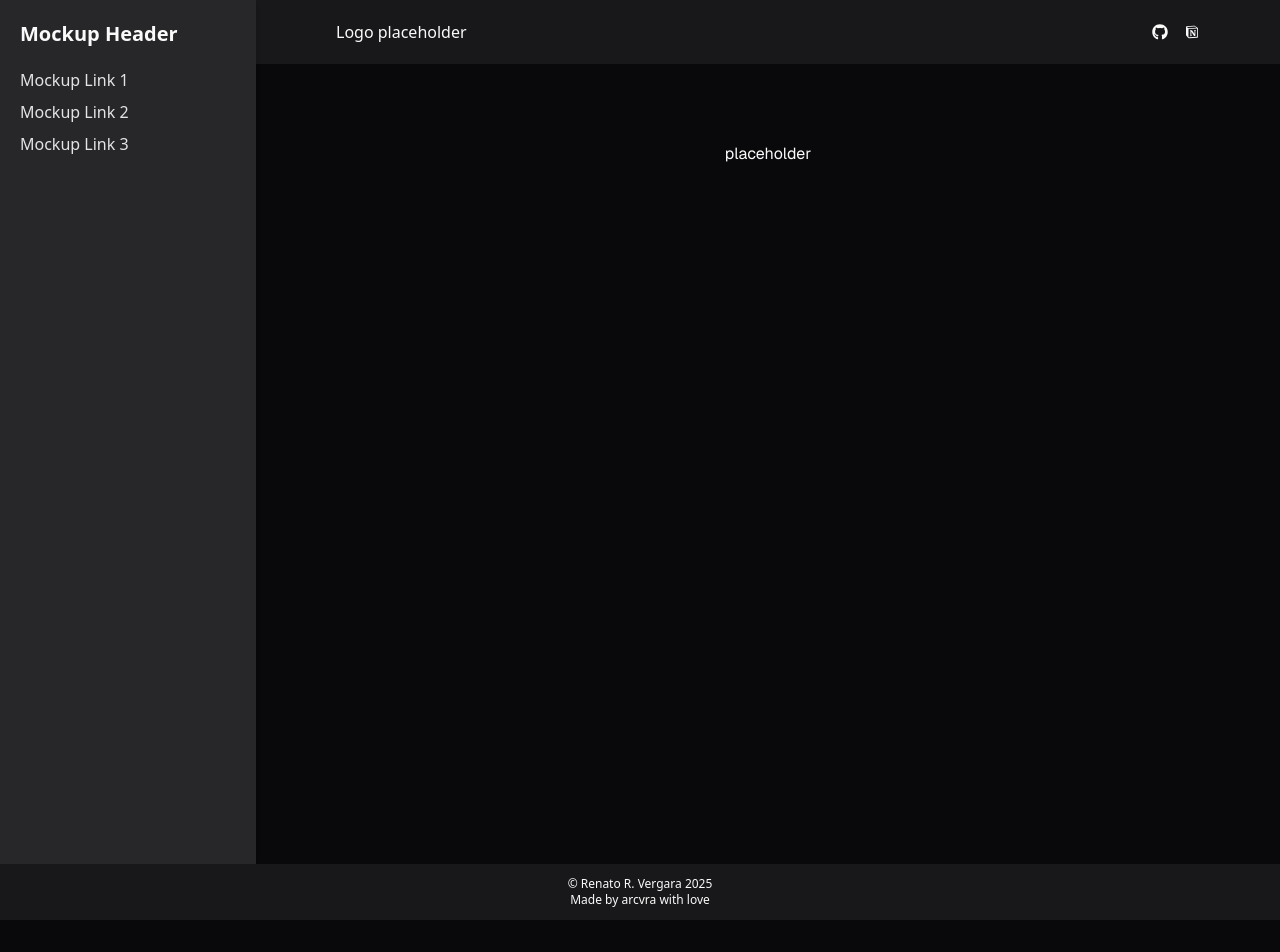
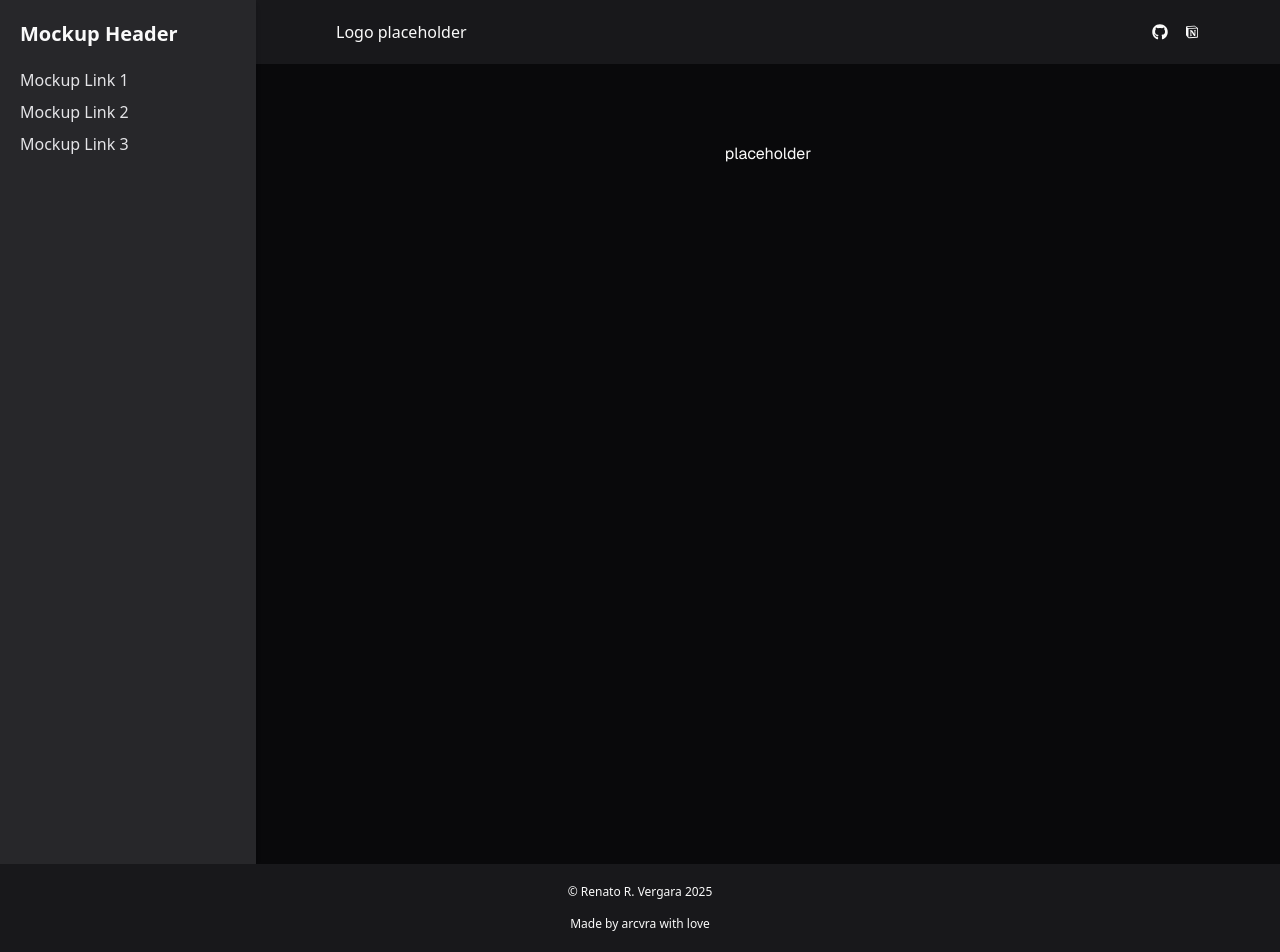
Before and after one commit to arcvra/indic_blueprints, a Next.js app in the folder client/: page / in a window 1280 px wide. Before the commit the page ends 920 px from the top, so only its background shows below. Built offline with nearby package versions, Linux system fonts and the light colour scheme.

Commit message:
feat(styles): add box-sizing rule and adjust spacing for paragraphs and links

```diff
--- a/client/app/globals.css
+++ b/client/app/globals.css
@@ -122,6 +122,10 @@
   }
 }
 
+* {
+  box-sizing: border-box;
+}
+
 body {
   width: 100dvw;
   min-height: 100dvh;
@@ -150,3 +154,8 @@ main.main-layout {
 aside.aside-layout {
   grid-area: aside;
 }
+
+p,
+a {
+  margin-block: 1lvh;
+}
```
